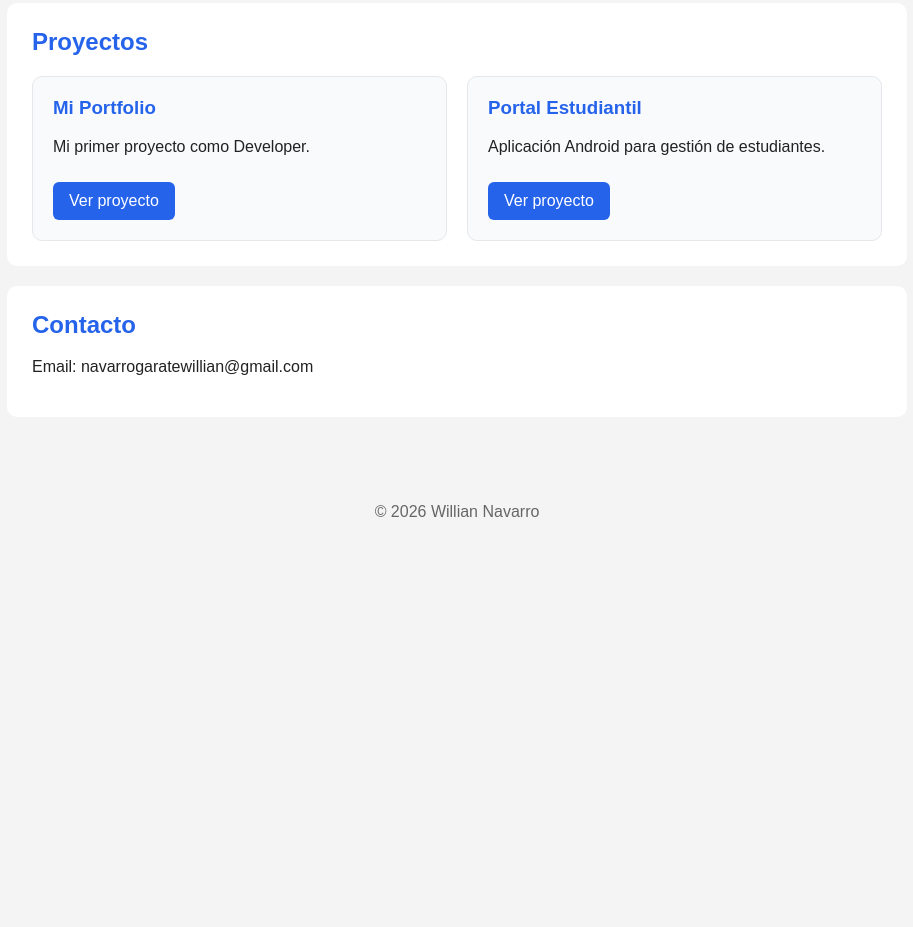
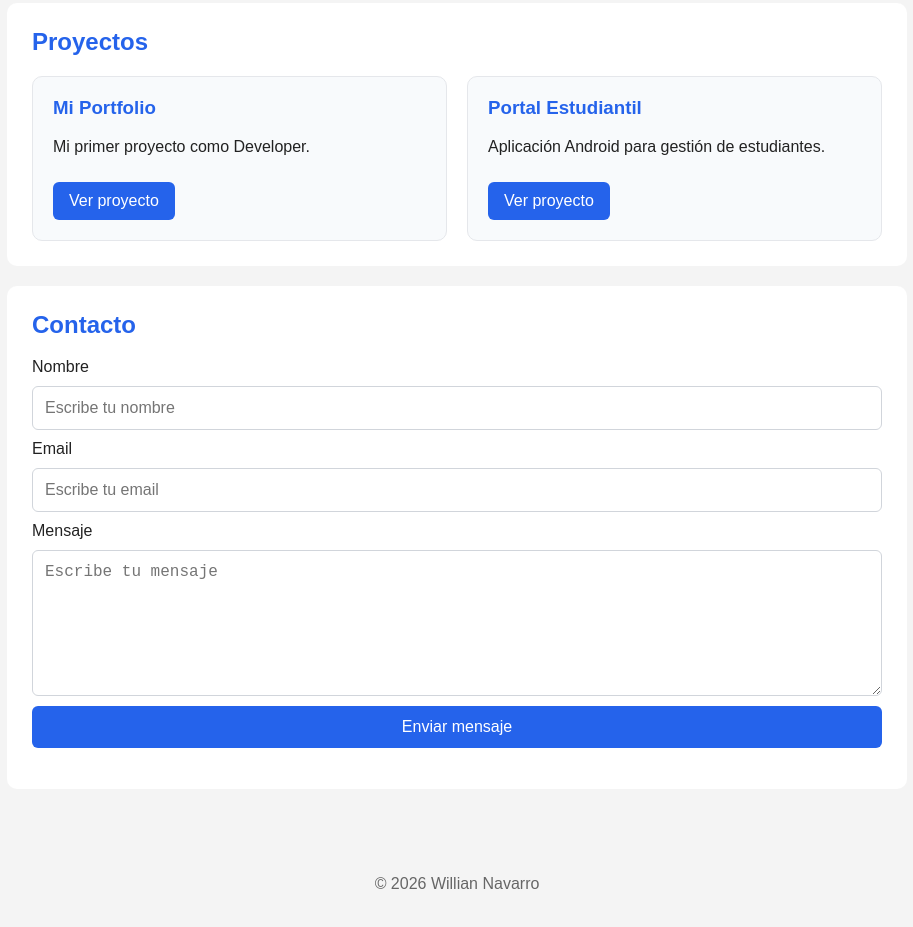
Before and after one commit to Wilnavg/portafolio, a plain HTML site: page index.html in a window 1280 px wide. Shown: the part 579-1506 px from the top of the page, without its empty margins (183-1096 px from the left). Before the commit the page ends 1154 px from the top, so only its background shows below. Drawn offline with Linux system fonts and the light colour scheme.

Commit message:
Mejorar validacion y formulario de contacto

```diff
--- a/index.html
+++ b/index.html
@@ -57,12 +57,24 @@
 
 
         <section>
-
             <h2>Contacto</h2>
 
-            <p>
-                Email: navarrogaratewillian@gmail.com
-            </p>
+            <form id="formularioContacto">
+
+                <label for="nombre">Nombre</label>
+                <input type="text" id="nombre" placeholder="Escribe tu nombre">
+
+                <label for="email">Email</label>
+                <input type="email" id="email" placeholder="Escribe tu email">
+
+                <label for="mensajeContacto">Mensaje</label>
+                <textarea id="mensajeContacto" placeholder="Escribe tu mensaje"></textarea>
+
+            <button type="submit">Enviar mensaje</button>
+
+            </form>
+
+            <p id="resultadoFormulario"></p>
 
         </section>
 
--- a/script.js
+++ b/script.js
@@ -99,3 +99,21 @@ for (let i = 0; i < proyectos.length; i++) {
 
     listaProyectos.appendChild(proyecto);
 }
+
+const formulario = document.getElementById("formularioContacto");
+
+formulario.addEventListener("submit", function(event) {
+    event.preventDefault();
+
+    const nombre = document.getElementById("nombre").value;
+    const email = document.getElementById("email").value;
+    const mensaje = document.getElementById("mensajeContacto").value;
+    const resultado = document.getElementById("resultadoFormulario");
+
+    if (nombre === "" || email === "" || mensaje === "") {
+    resultado.textContent = "Por favor, completa todos los campos.";
+    } else {
+    resultado.textContent = "¡Mensaje enviado correctamente!";
+    formulario.reset();
+    }
+});
--- a/style.css
+++ b/style.css
@@ -150,3 +150,36 @@ footer {
     }
 
 }
+
+#formularioContacto {
+    display: flex;
+    flex-direction: column;
+    gap: 10px;
+}
+
+#formularioContacto input,
+#formularioContacto textarea {
+    padding: 12px;
+    border: 1px solid #d1d5db;
+    border-radius: 6px;
+    font-size: 16px;
+}
+
+#formularioContacto textarea {
+    min-height: 120px;
+    resize: vertical;
+}
+
+#formularioContacto button {
+    background-color: #2563eb;
+    color: white;
+    border: none;
+    padding: 12px;
+    border-radius: 6px;
+    cursor: pointer;
+    font-size: 16px;
+}
+
+#formularioContacto button:hover {
+    background-color: #1d4ed8;
+}
```
